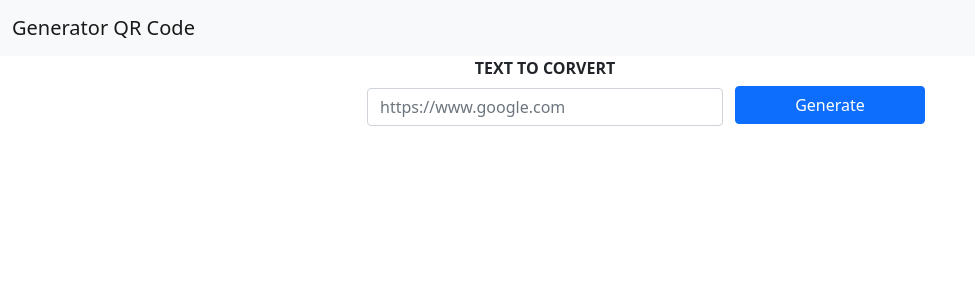
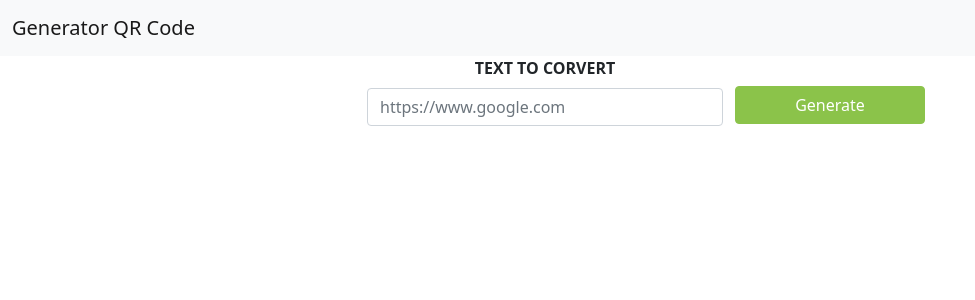
Before and after one commit to slinetech/qr-generator-vue, a Vue app: page / in a window 1280 px wide. Shown: the top 300 px of the page, without its empty margins (0-975 px from the left). Built offline with nearby package versions, Linux system fonts and the light colour scheme.

Commit message:
added css to form

```diff
--- a/src/components/qr/Generator.vue
+++ b/src/components/qr/Generator.vue
@@ -80,8 +80,18 @@ export default {
         font-weight: 600;
     }
     .btn-generate{
-            width: 100%;
-        }
+        width: 100%;
+        background-color: #8bc34a;
+        border-color: #8bc34a;
+    }
+    .form-control:focus{
+        border-color: #8bc34a !important;
+        box-shadow: 0 0 0 0.25rem rgb(139 195 74 / 25%);
+    }
+    .btn-generate:hover{
+        background-color: #88dd27;
+        border-color: #88dd27;
+    }
     .label-form{
         width: 100%;
         text-transform: uppercase;
```
